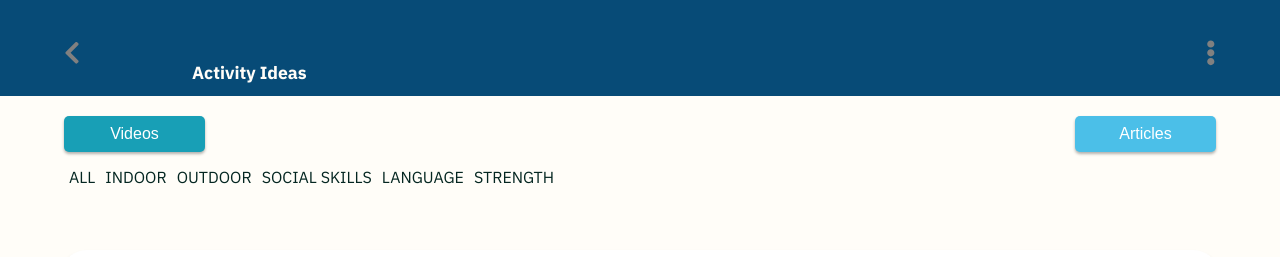
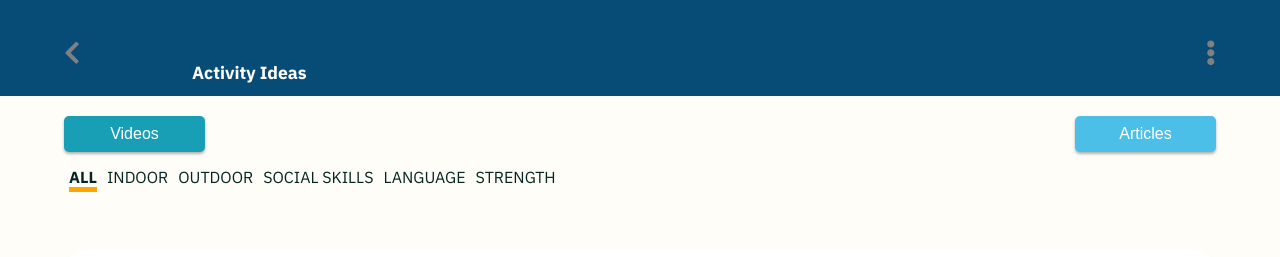
Before and after one commit to jdmcgrath/dada, a React (Create React App) app: page /categories/activity-ideas in a window 1280 px wide. Shown: the top 257 px of the page. Built offline with nearby package versions, Linux system fonts and the light colour scheme.

Commit message:
add underline and bold to 'ALL' filter

```diff
--- a/src/components/ActivityIdeas/ActivityIdeas.jsx
+++ b/src/components/ActivityIdeas/ActivityIdeas.jsx
@@ -31,7 +31,7 @@ const ActivityIdeas = () => {
     {/* filter headings need to go here */}
     <div className={styles.filterTagsContainer}>
        <ul className={styles.filterTags}>
-        <li><a href="https://github.com/nology-tech/dada">ALL</a></li>
+        <li><a className={styles.filterAll} href="https://github.com/nology-tech/dada">ALL</a></li>
         <li><a href="https://github.com/nology-tech/dada">INDOOR</a></li>
         <li><a href="https://github.com/nology-tech/dada">OUTDOOR</a></li>
         <li><a href="https://github.com/nology-tech/dada">SOCIAL SKILLS</a></li>
--- a/src/components/ActivityIdeas/ActivityIdeas.module.scss
+++ b/src/components/ActivityIdeas/ActivityIdeas.module.scss
@@ -44,6 +44,18 @@
         display: inline-block;
         padding: 5px;
       }
+      .filterAll {
+        font-weight: bold;
+        border-bottom: 5px solid orange;
+
+      }
+    }
+    .filterTags::-webkit-scrollbar {
+      display: none;
+    }
+    .filterTags {
+      -ms-overflow-style: none;
+      scrollbar-width: none;
     }
   }
 
```
